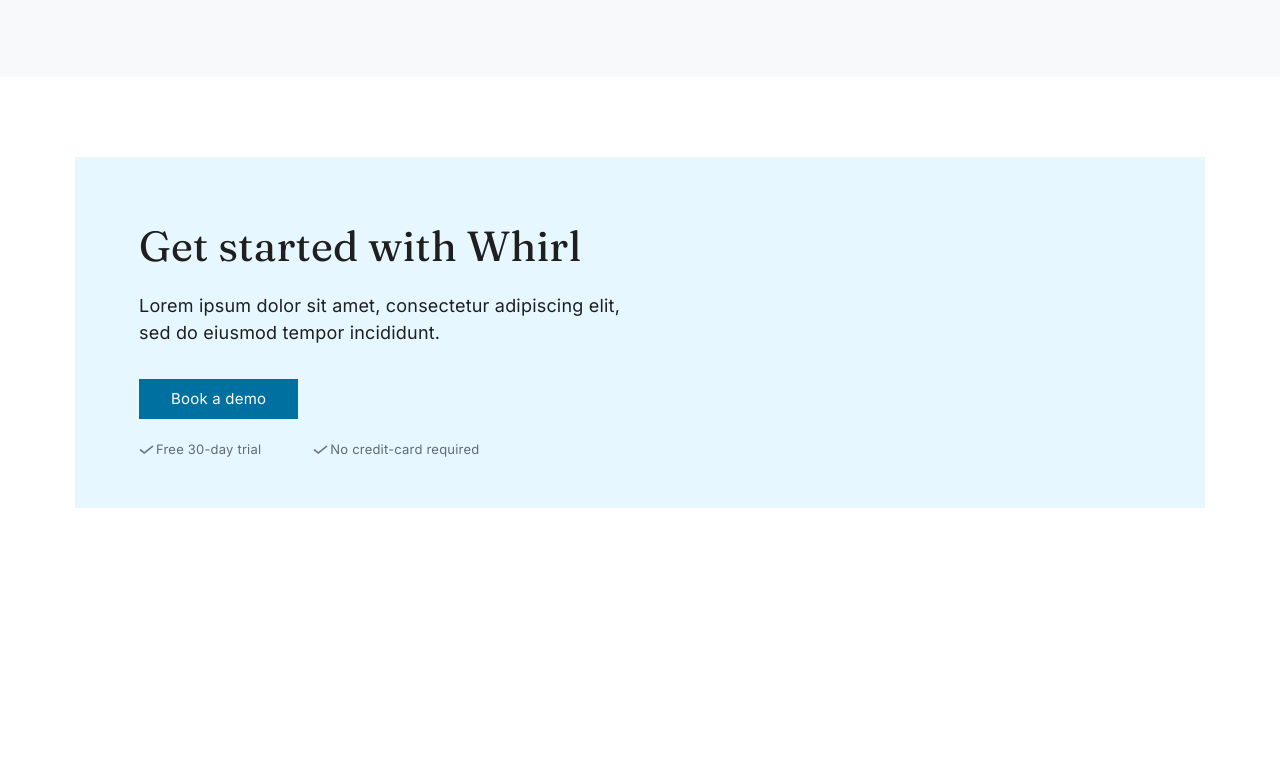
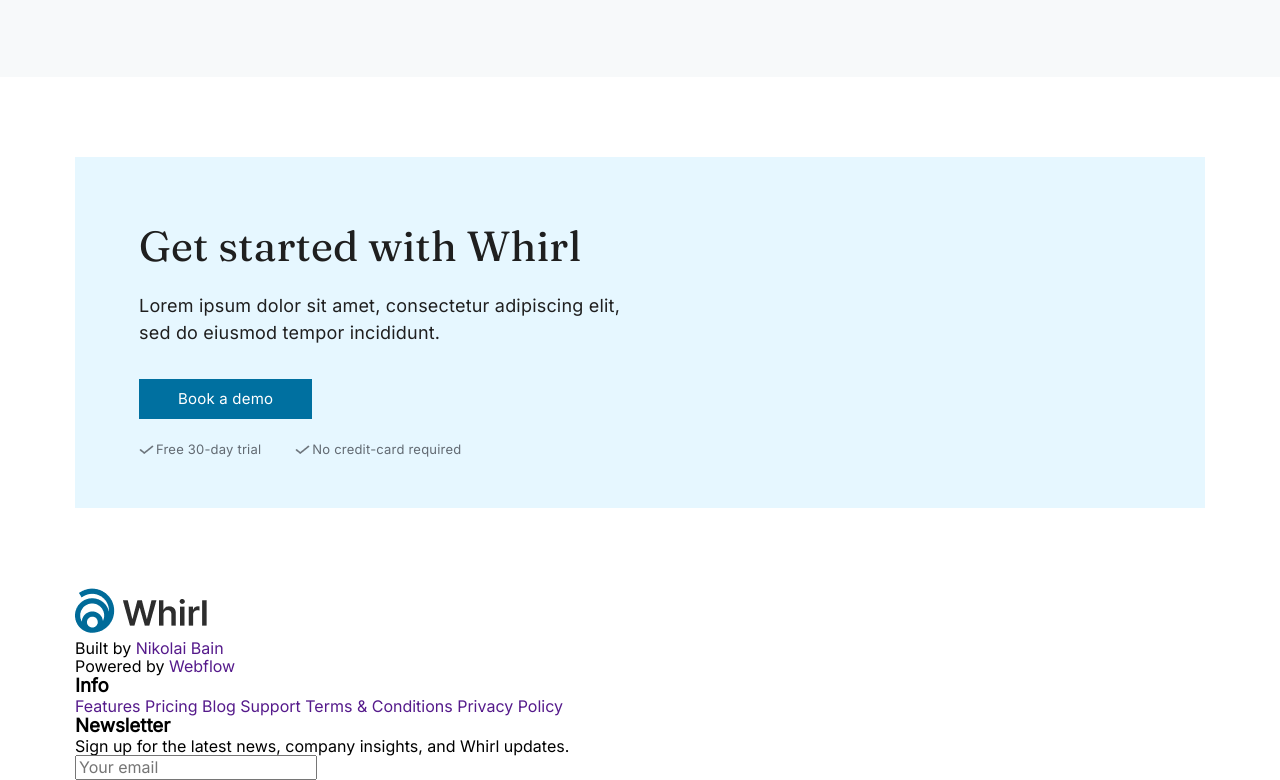
Before and after one commit to Igor-Yarik/Whirl, a plain HTML site: page index.html in a window 1280 px wide. Shown: the part 4344-5124 px from the top of the page. Before the commit the page ends 4980 px from the top, so only its background shows below. Drawn offline with Linux system fonts and the light colour scheme.

Commit message:
add footer

```diff
--- a/index.html
+++ b/index.html
@@ -244,6 +244,34 @@
         </section>
     </main>
 
+    <footer>
+        <div class="wrapper">
+
+            <div class="footer_logo">
+                <img src="./images/footer_logo.png" alt="">
+                <p>Built by <a href="">Nikolai Bain</a></p>
+                <p>Powered by <a href="">Webflow</a></p>
+            </div>
+            <div class="footer_info">
+                <h3>Info</h3>
+                <a href="">Features</a>
+                <a href="">Pricing</a>
+                <a href="">Blog</a>
+                <a href="">Support</a>
+                <a href="">Terms & Conditions</a>
+                <a href="">Privacy Policy</a>
+            </div>
+
+            <div class="newsletter">
+                <h3>Newsletter</h3>
+                <p>Sign up for the latest news, company insights, and Whirl updates.</p>
+                <input type="email" placeholder="Your email">
+
+            </div>
+
+        </div>
+    </footer>
+
 </body>
 
 </html>
--- a/styles/style.css
+++ b/styles/style.css
@@ -603,7 +603,7 @@
 
 .start {
     padding-top: 80px;
-    padding-bottom: 128px;
+    padding-bottom: 80px;
 }
 
 .start_item {
@@ -635,7 +635,7 @@
 
 .start .btn_demo {
     display: inline-block;
-    padding: 8px 32px;
+    padding: 8px 39px;
     margin-bottom: 20px;
 }
 
@@ -649,7 +649,7 @@
 }
 
 .start_subtext p {
-    margin-right: 52px;
+    margin-right: 34px;
     background: url(../images/icons/start_icon.png) left no-repeat;
     padding-left: 17px;
 }
```
Also changed, not shown: images/footer_logo.png (added).
